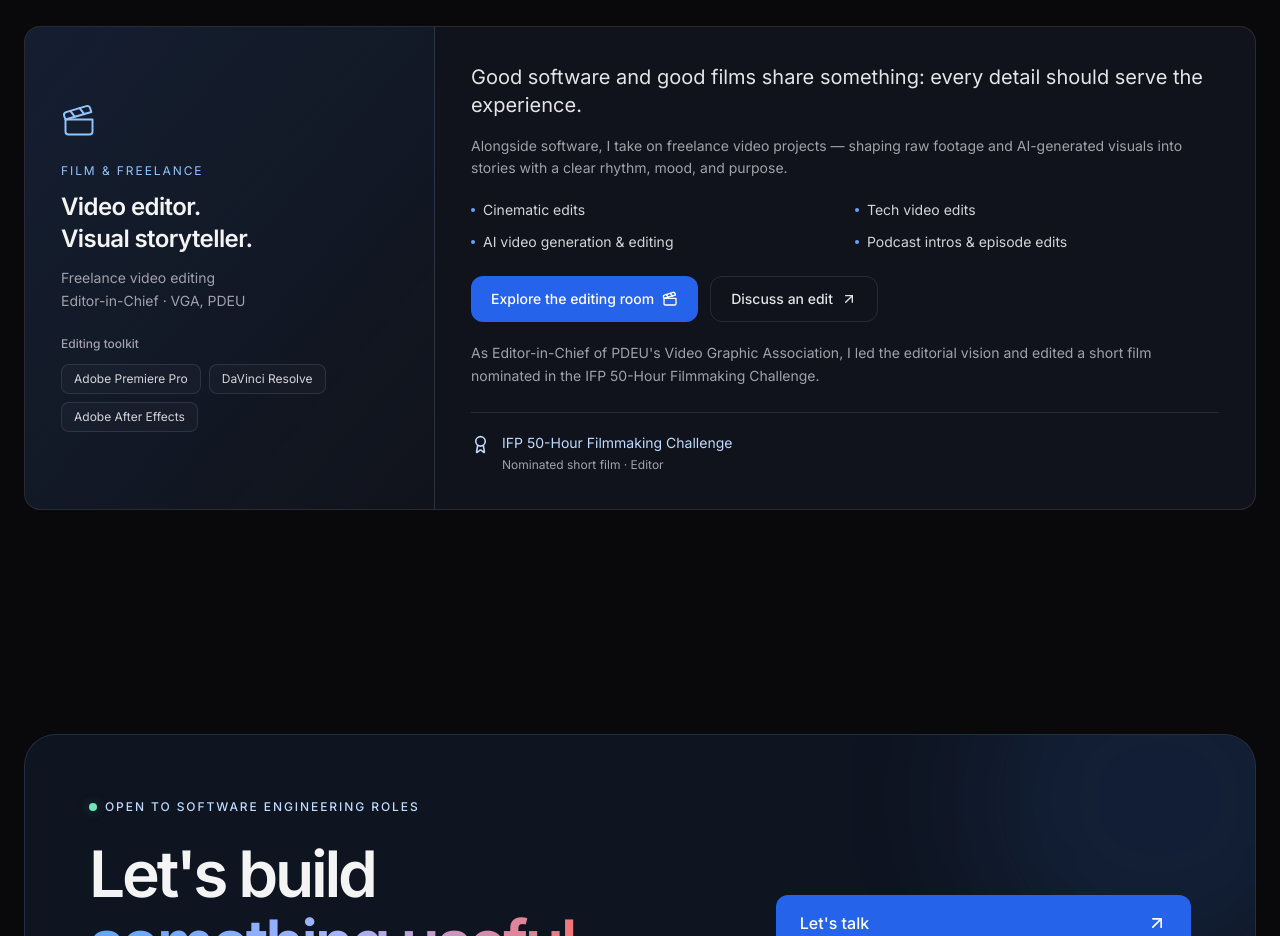
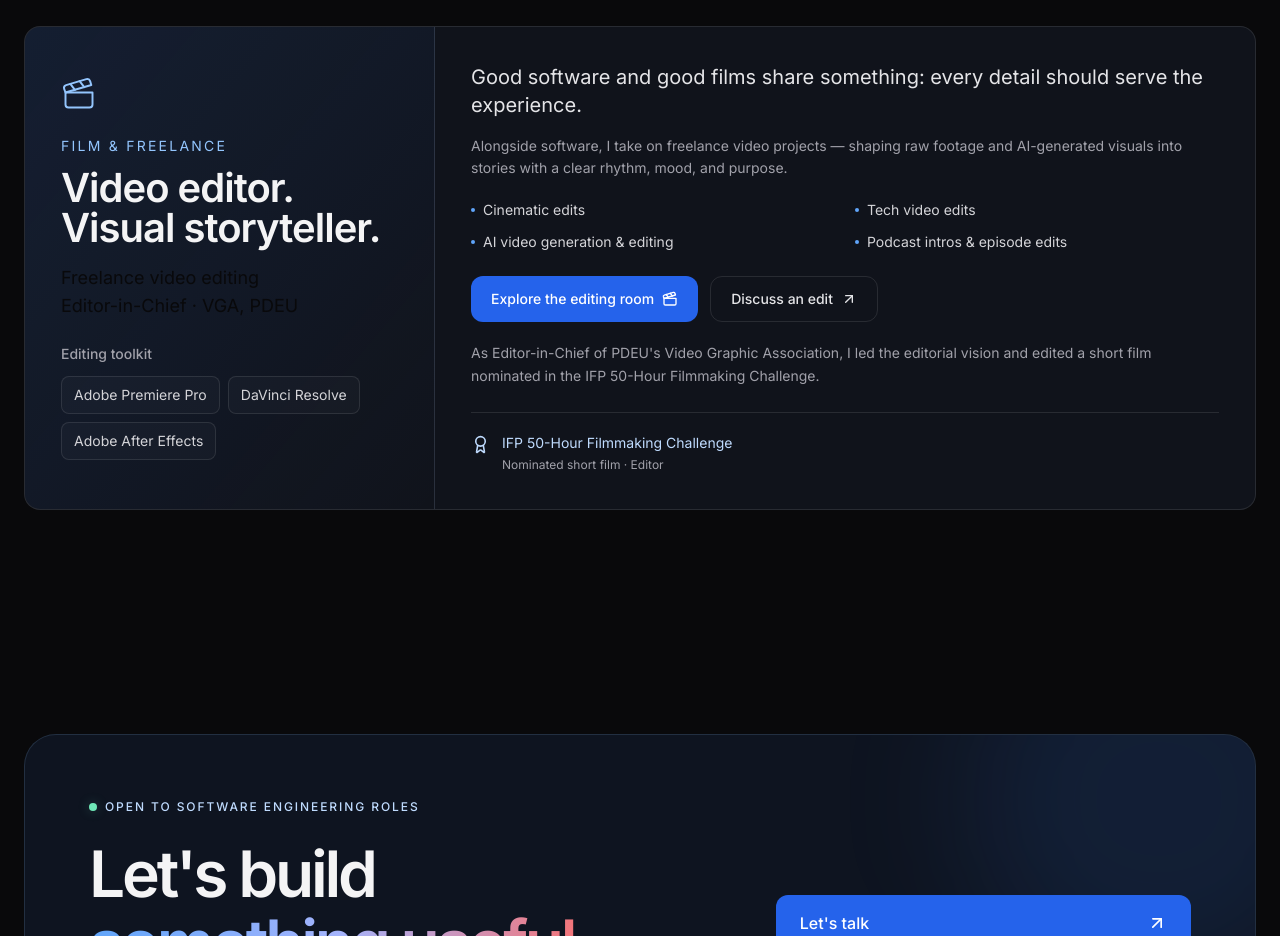
Before and after one commit to avimishra25/portfolio, a React (Vite) app: page / in a window 1280 px wide. Shown: the part 4160-5096 px from the top of the page. Built offline with nearby package versions, Linux system fonts and the light colour scheme.

Commit message:
style: enlarge beyond code panel text

```diff
--- a/src/components/Extracurricular.jsx
+++ b/src/components/Extracurricular.jsx
@@ -15,14 +15,14 @@ export default function Extracurricular() {
             <div className="relative border-b md:border-b-0 md:border-r border-white/10 bg-gradient-to-br from-blue-500/10 to-transparent p-7 md:p-9 flex flex-row md:flex-col items-start justify-between md:justify-center gap-5 md:gap-6">
               <Clapperboard aria-hidden="true" size={36} strokeWidth={1.3} className="shrink-0 text-blue-300" />
               <div>
-                <p className="text-xs uppercase tracking-[0.16em] text-blue-300 mb-3">Film & freelance</p>
-                <h3 className="text-2xl font-semibold tracking-tight">Video editor.<br />Visual storyteller.</h3>
-                <p className="mt-3 text-sm text-zinc-400 leading-relaxed">Freelance video editing<br />Editor-in-Chief · VGA, PDEU</p>
+                <p className="text-xs md:text-sm uppercase tracking-[0.16em] text-blue-300 mb-3">Film & freelance</p>
+                <h3 className="text-2xl md:text-3xl lg:text-4xl xl:text-[2.5rem] font-semibold tracking-tight leading-[1.15]">Video editor.<br />Visual storyteller.</h3>
+                <p className="mt-4 text-sm md:text-base lg:text-lg text-zinc-400 leading-relaxed">Freelance video editing<br />Editor-in-Chief · VGA, PDEU</p>
                 <div className="mt-6">
-                  <p className="text-xs font-medium text-zinc-400 mb-3">Editing toolkit</p>
+                  <p className="text-xs md:text-sm font-medium text-zinc-400 mb-3">Editing toolkit</p>
                   <ul className="flex flex-wrap gap-2">
                     {['Adobe Premiere Pro', 'DaVinci Resolve', 'Adobe After Effects'].map(tool => (
-                      <li key={tool} className="rounded-lg border border-white/10 bg-white/[0.025] px-3 py-1.5 text-xs text-zinc-300">{tool}</li>
+                      <li key={tool} className="rounded-lg border border-white/10 bg-white/[0.025] px-3 py-1.5 md:py-2 text-xs md:text-sm text-zinc-300">{tool}</li>
                     ))}
                   </ul>
                 </div>
```
